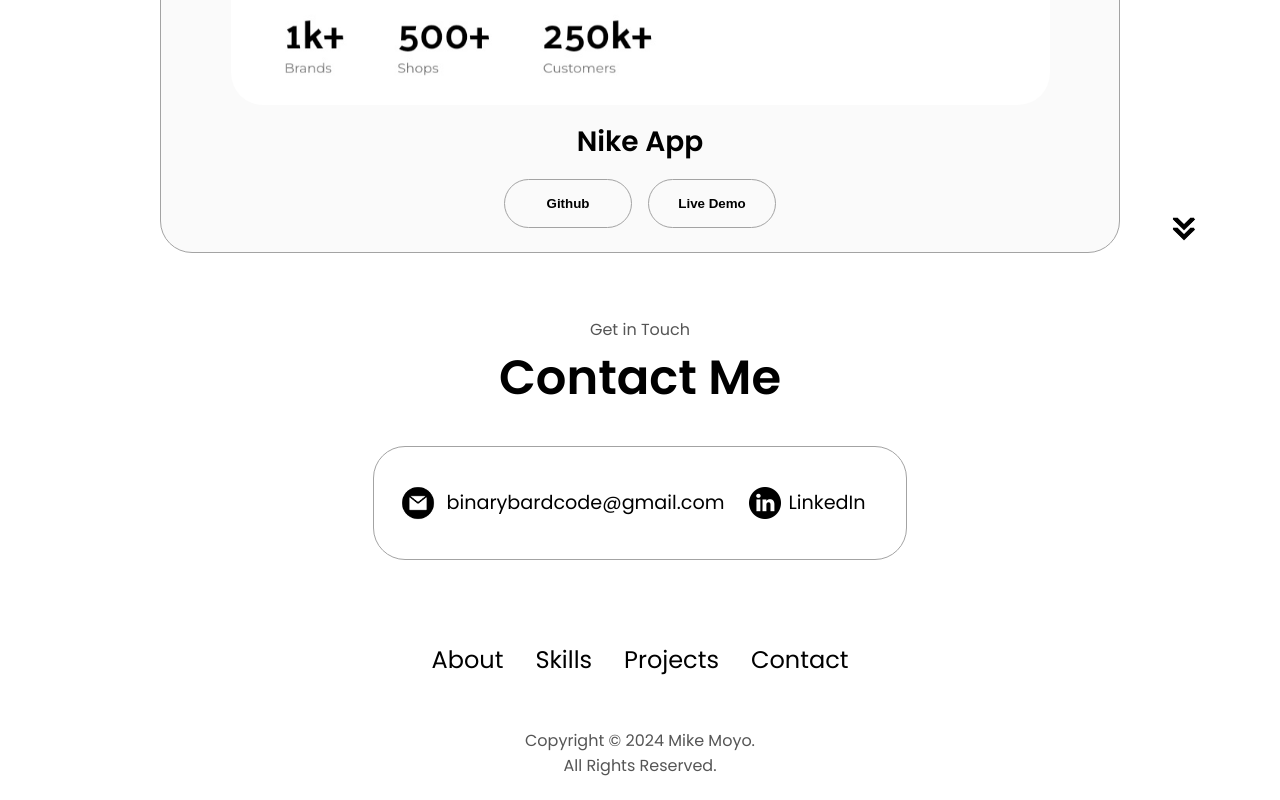
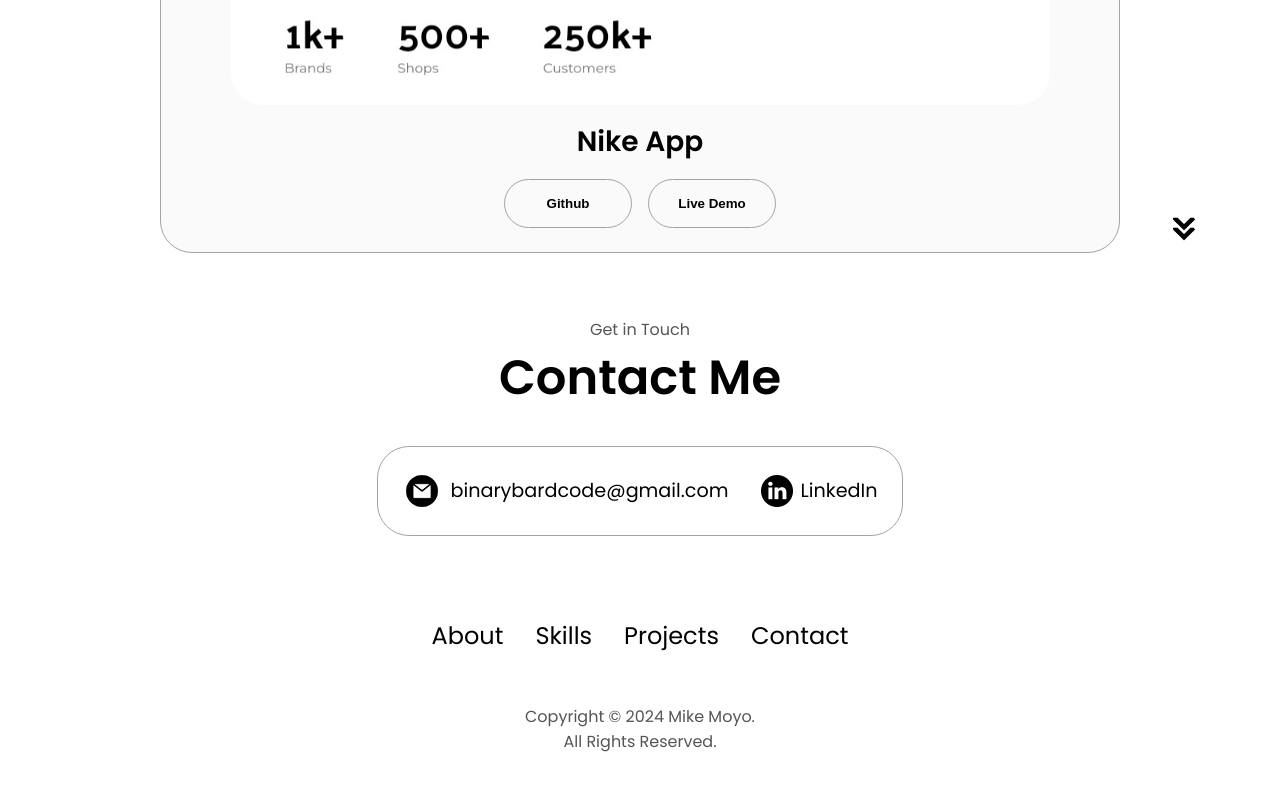
Before and after one commit to mikedevops10/Mike-portfolio, a plain HTML site: page index.html in a window 1280 px wide. Shown: the part 3678-4478 px from the top of the page. After the commit the page ends 4454 px from the top, so only its background shows below. Drawn offline with Linux system fonts and the light colour scheme.

Commit message:
Fixed a bug in the contact section

```diff
--- a/index.html
+++ b/index.html
@@ -354,17 +354,16 @@
           <img
             src="./assets/email.png"
             alt="Email icon"
-            class="icon contact-icon email-icon"
-          />
+            class="icon contact-icon email-icon" />
           <p><a href="https://mail.google.com/" target="_blank">binarybardcode@gmail.com</a></p>
-          <div class="contact-info-container">
-            <img
-              src="./assets/linkedin.png"
-              alt="LinkedIn icon"
-              class="icon contact-icon"
-            />
-            <p><a href="https://www.linkedin.com/in/binarybardcode/" target="_blank">LinkedIn</a></p>
-          </div>
+        </div>
+        <div class="contact-info-container">
+          <img
+            src="./assets/linkedin.png"
+            alt="LinkedIn icon"
+            class="icon contact-icon" />
+          <div>
+          <p><a href="https://www.linkedin.com/in/binarybardcode/" target="_blank">LinkedIn</a></p>
         </div>
       </div>
     </section>
```
